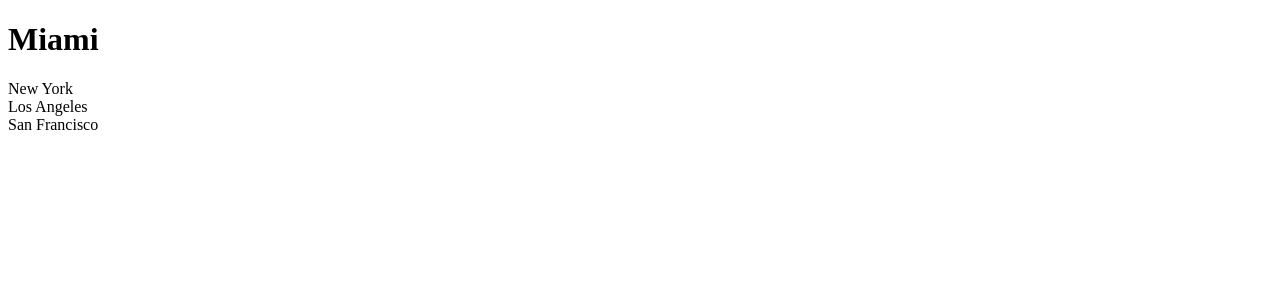
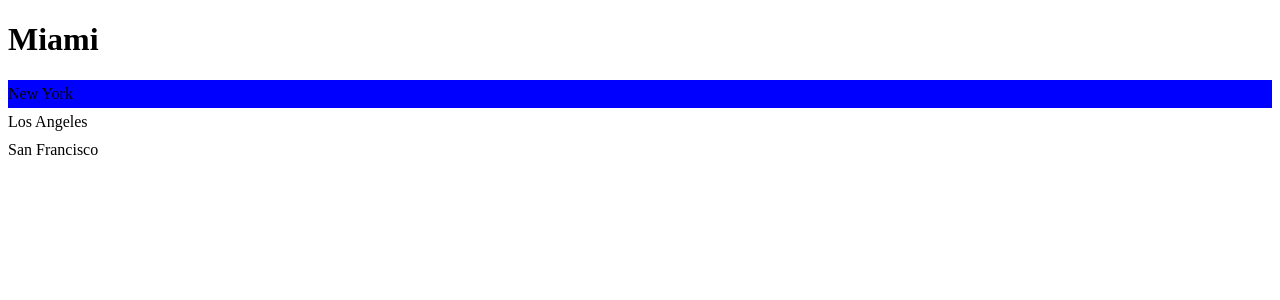
Before and after one commit to twcarbone/mosh-react-part-1, a React (Vite) app: page / in a window 1280 px wide. Shown: the top 300 px of the page. Built offline with nearby package versions, Linux system fonts and the light colour scheme.

Commit message:
Styling Components - CSS in JS

```diff
--- a/package.json
+++ b/package.json
@@ -14,7 +14,8 @@
   "dependencies": {
     "bootstrap": "^5.2.3",
     "react": "^18.2.0",
-    "react-dom": "^18.2.0"
+    "react-dom": "^18.2.0",
+    "styled-components": "^6.1.1"
   },
   "devDependencies": {
     "@types/react": "^18.0.27",
--- a/src/components/ListGroup/ListGroup.tsx
+++ b/src/components/ListGroup/ListGroup.tsx
@@ -1,5 +1,20 @@
 import { useState } from "react";
 import "./ListGroup.css";
+import styled from "styled-components";
+
+const List = styled.ul`
+  list-style: none;
+  padding: 0;
+`;
+
+interface ListItemProps {
+  active: boolean;
+}
+
+const ListItem = styled.li<ListItemProps>`
+  padding: 5px 0;
+  background: ${(props) => (props.active ? "blue" : "none")};
+`;
 
 interface Props {
   items: string[];
@@ -8,20 +23,16 @@
 }
 
 function ListGroup({ items, heading, onSelectItem }: Props) {
-  const [selectedIndex, setSelectedIndex] = useState(-1);
+  const [selectedIndex, setSelectedIndex] = useState(0);
 
   return (
     <>
       <h1>{heading}</h1>
       {items.length === 0 && <p>No item found</p>}
-      <ul className="list-group">
+      <List>
         {items.map((item, index) => (
-          <li
-            className={
-              selectedIndex === index
-                ? "list-group-item active"
-                : "list-group-item"
-            }
+          <ListItem
+            active={index === selectedIndex}
             key={item}
             onClick={(e) => {
               setSelectedIndex(index);
@@ -29,9 +40,9 @@
             }}
           >
             {item}
-          </li>
+          </ListItem>
         ))}
-      </ul>
+      </List>
     </>
   );
 }
```
Also changed, not shown: 1 other file (tests, documents, lock files or other folders).
